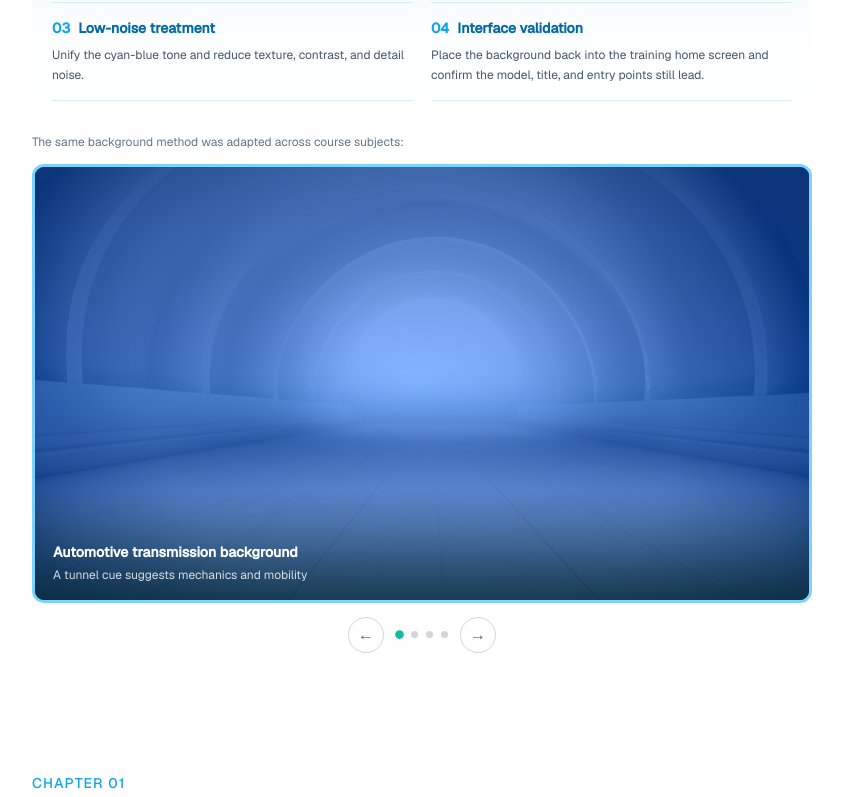
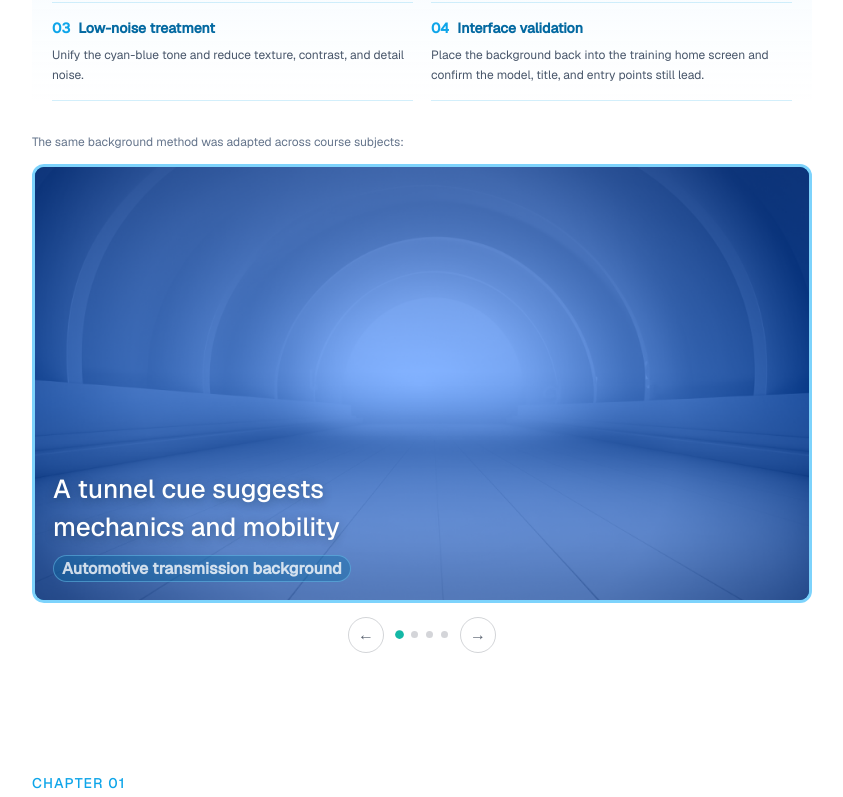
Before and after one commit to jaemin17/portfolio-pro, a Next.js app: page /en/projects/vr-education in a window 1280 px wide. Shown: the part 3621-4418 px from the top of the page, without its empty margins (218-1061 px from the left). Built offline with nearby package versions, Linux system fonts and the light colour scheme.

Commit message:
Refine VR education background captions

```diff
--- a/src/app/[locale]/projects/biomedical-vr/biomedicalVr.module.css
+++ b/src/app/[locale]/projects/biomedical-vr/biomedicalVr.module.css
@@ -516,25 +516,32 @@
   position: absolute;
   inset: auto 0 0;
   display: grid;
-  gap: 4px;
+  gap: 8px;
   box-sizing: border-box;
-  padding: 54px 18px 16px;
+  width: min(100%, 430px);
+  padding: 18px;
   color: #fff;
-  background: linear-gradient(180deg, rgba(3, 37, 45, 0), rgba(3, 37, 45, 0.72));
   pointer-events: none;
 }
 
-.backgroundTransferOverlay > span {
-  font-size: var(--fs-label);
-  font-weight: 600;
-  line-height: 1.35;
+.backgroundTransferCaption {
+  max-width: 24ch;
+  font-size: var(--fs-title);
+  font-weight: 500;
+  line-height: 1.45;
+  text-shadow: 0 2px 10px rgba(3, 37, 45, 0.36);
 }
 
-.backgroundTransferOverlay small {
-  max-width: 42ch;
-  color: rgba(255, 255, 255, 0.82);
-  font-size: var(--fs-caption);
-  line-height: 1.5;
+.backgroundTransferLabel {
+  width: fit-content;
+  padding: 3px 8px;
+  border: 1px solid rgba(125, 211, 252, 0.42);
+  border-radius: 999px;
+  color: rgba(255, 255, 255, 0.78);
+  font-size: var(--fs-body);
+  font-weight: 600;
+  line-height: 1.2;
+  background: rgba(3, 105, 161, 0.36);
 }
 
 .backgroundTransferControls {
--- a/src/app/[locale]/projects/vr-education/BackgroundTransferSwitcher.tsx
+++ b/src/app/[locale]/projects/vr-education/BackgroundTransferSwitcher.tsx
@@ -39,8 +39,8 @@ export function BackgroundTransferSwitcher({
           />
         ))}
         <div className={styles.backgroundTransferOverlay}>
-          <span>{activeItem.label}</span>
-          <small>{activeItem.caption}</small>
+          <strong className={styles.backgroundTransferCaption}>{activeItem.caption}</strong>
+          <span className={styles.backgroundTransferLabel}>{activeItem.label}</span>
         </div>
       </div>
       <div className={styles.backgroundTransferControls}>
--- a/src/app/[locale]/projects/vr-education/page.tsx
+++ b/src/app/[locale]/projects/vr-education/page.tsx
@@ -359,13 +359,6 @@ export default async function VrEducationPage({ params }: VrEducationPageProps)
                       locale,
                       "我先从课程对象提取主题线索，再把它转译成抽象空间；随后用模型展示、低干扰背景和视觉质感控制画面，让背景既能指向具体课程，又不会抢走 3D 模型和教学信息的视觉主位。",
                       "I first extracted subject cues from the course object, then translated them into abstract space. Model display, low-noise backgrounds, and visual texture then controlled the composition, so the background could point to a specific course without competing with the 3D model or learning content.",
-                    )}
-                  </p>
-                  <p className={styles.promptStrategyLead}>
-                    {t(
-                      locale,
-                      "常用关键词：an abstract 3d environment, Empty space, Sparse backgrounds, Subdued minimalism, Flattened perspective, Flatness of space, expansive spaces, Stage-like environments, Subtle color variations, Realistic lighting, Perspective rendering, Frontal perspective",
-                      "Recurring prompts: an abstract 3d environment, Empty space, Sparse backgrounds, Subdued minimalism, Flattened perspective, Flatness of space, expansive spaces, Stage-like environments, Subtle color variations, Realistic lighting, Perspective rendering, Frontal perspective",
                     )}
                   </p>
                 </div>
```
Also changed, not shown: 1 other file (tests, documents, lock files or other folders).
